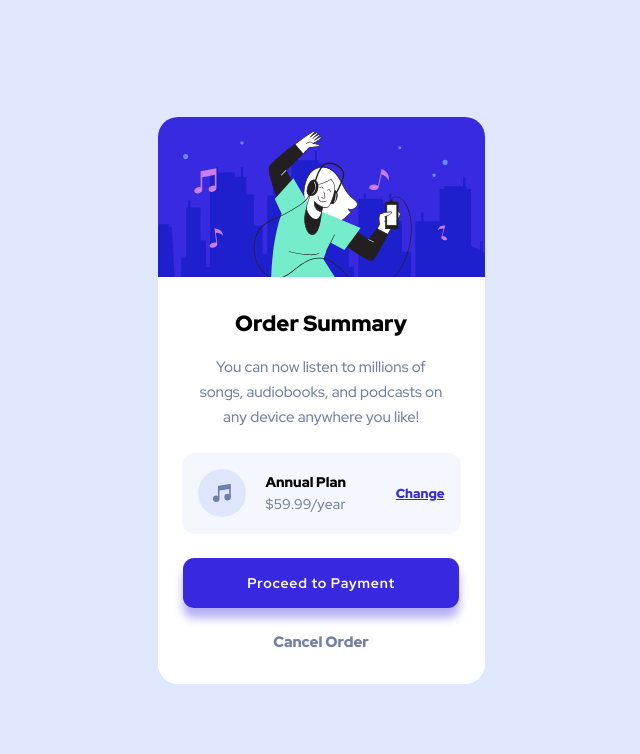
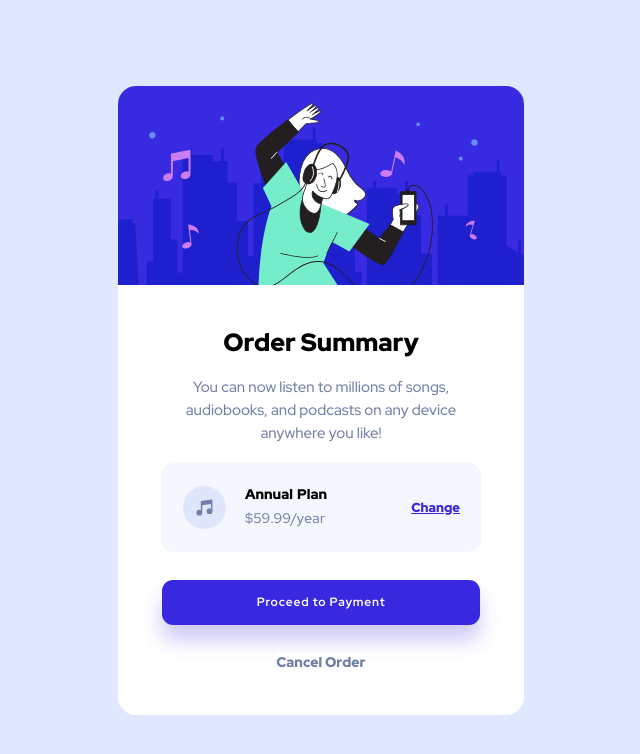
Before and after one commit to Rock-n-Roll-CRC/order-summary-component, a plain HTML site: page index.html in a window 1280 px wide. Shown: the whole page, without its empty margins (319-959 px from the left). Drawn offline with Linux system fonts and the light colour scheme.

Commit message:
📱 Added the desktop layout + hover states...

```diff
--- a/assets/styles/order-summary-component.css
+++ b/assets/styles/order-summary-component.css
@@ -83,16 +83,25 @@
   cursor: pointer;
 }
 
+.order-summary-plan button:hover {
+  color: #766cf1;
+  text-decoration: none;
+}
+
 .order-summary-proceed {
   color: #fff;
   background-color: #3829e0;
   font: 700 14px "Red Hat Display", sans-serif;
   letter-spacing: 0.8px;
-  box-shadow: 0 10px 10px #3829e060;
+  box-shadow: 0 15px 20px #3829e03f;
   border-radius: 11px;
   padding: 16px 64px;
   margin-bottom: 24px;
   cursor: pointer;
+}
+
+.order-summary-proceed:hover {
+  background-color: #766cf1;
 }
 
 .order-summary-cancel {
@@ -101,3 +110,72 @@
   font: 900 15px "Red Hat Display", sans-serif;
   cursor: pointer;
 }
+
+.order-summary-cancel:hover {
+  color: hsl(223deg 47% 23%);
+}
+
+@media all and (min-width: 550px) {
+  .order-summary-component {
+    height: 629px;
+    width: 406px;
+    border-radius: 18px;
+  }
+
+  .order-summary-image {
+    height: 199px;
+  }
+
+  .order-summary-info h2 {
+    font: 900 25px "Red Hat Display", sans-serif;
+    padding-top: 41px;
+    margin-bottom: 17px;
+  }
+
+  .order-summary-description {
+    line-height: 23px;
+    padding: 0 65px;
+    margin-bottom: 18px;
+  }
+
+  .order-summary-plan {
+    height: 89px;
+    width: 320px;
+    padding: 0 21px;
+    margin-bottom: 28px;
+  }
+
+  .order-summary-plan-info {
+    gap: 19px;
+  }
+
+  .order-summary-plan-image {
+    height: 43px;
+    width: 43px;
+    margin-left: 1px;
+  }
+
+  .order-summary-plan-name {
+    word-spacing: 1.5px;
+    margin-bottom: 6px;
+  }
+
+  .order-summary-plan-price {
+    padding-bottom: 2px;
+  }
+
+  .order-summary-plan button {
+    padding-top: 0;
+  }
+
+  .order-summary-proceed {
+    font: 700 12px "Red Hat Display", sans-serif;
+    letter-spacing: 0.8px;
+    padding: 14.5px 94.5px;
+    margin-bottom: 28px;
+  }
+
+  .order-summary-cancel {
+    font: 900 14px "Red Hat Display", sans-serif;
+  }
+}
--- a/index.html
+++ b/index.html
@@ -16,8 +16,10 @@
     <link rel="preconnect" href="https://fonts.googleapis.com" />
     <link rel="preconnect" href="https://fonts.gstatic.com" crossorigin />
     <link
+      rel="preload"
       href="https://fonts.googleapis.com/css2?family=Red+Hat+Display:wght@500;700;900&display=swap"
-      rel="stylesheet"
+      as="style"
+      onload="this.onload=null;this.rel='stylesheet'"
     />
   </head>
   <body>
```
Also changed, not shown: designs/screenshot.jpg (added).
